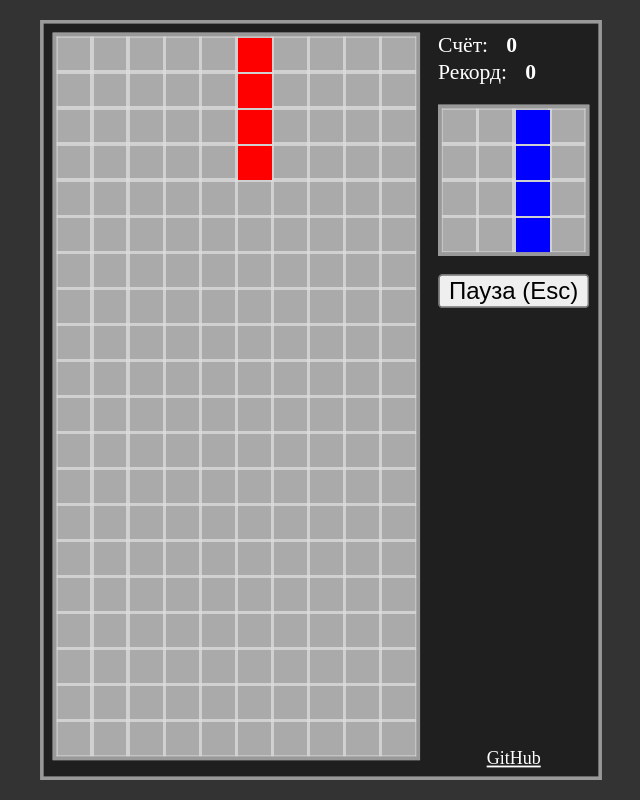
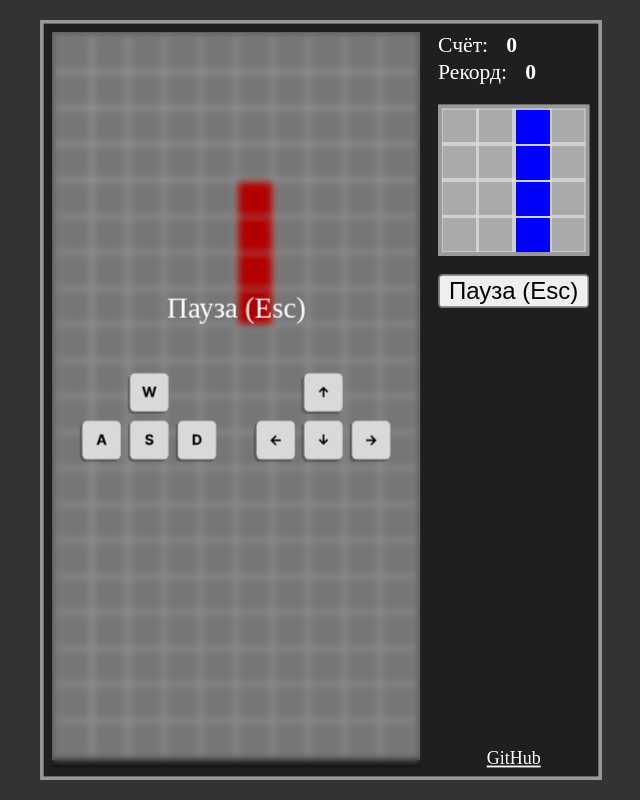
Before and after one commit to vicimpa/tetris-steam, a website built with Vite: page src/index.html in a window 1280 px wide. Both pictures are taken after a click on the button "Пауза (Esc)". Shown: the whole page, without its empty margins (319-959 px from the left). Built offline with nearby package versions, Linux system fonts and the light colour scheme.

Commit message:
Fix controller and append rules

```diff
--- a/src/index.css
+++ b/src/index.css
@@ -62,6 +62,18 @@ canvas {
   backdrop-filter: blur(2px);
   opacity: 0;
   transition: 0.3s;
+  flex-direction: column;
+}
+
+.pause::after {
+  content: ' ';
+  background: url('/img/keys.svg');
+  display: block;
+  width: 100%;
+  background-repeat: no-repeat;
+  background-position: center;
+  background-size: contain;
+  padding-bottom: 50%;
 }
 
 .pause.show {
--- a/src/index.ts
+++ b/src/index.ts
@@ -1,3 +1,4 @@
 import { GameEngine } from "./lib/GameEngine";
+import { makeController } from "./lib/makeController";
 
 new GameEngine('#app').start();
--- a/src/lib/GameEngine.ts
+++ b/src/lib/GameEngine.ts
@@ -3,11 +3,19 @@ import { Figure } from "./Figure";
 import { getRandomFigure } from "./FigureStore";
 import { GameMap } from "./GameMap";
 import { GameRenderer } from "./GameRenderer";
-import { Keyboard } from "./Keyboard";
+import { makeController } from "./makeController";
 
 export class GameEngine {
   #score = 0;
   #hiScore = +(localStorage.getItem('hiscore') ?? '0');
+
+  #ctrl = makeController({
+    'keyUp': ['ArrowUp', 'w', 'W'],
+    'keyDown': ['ArrowDown', 's', 'S'],
+    'keyLeft': ['ArrowLeft', 'a', 'A'],
+    'keyRight': ['ArrowRight', 'd', 'D'],
+    'pause': ['Escape', 'Space']
+  });
 
   get score() { return this.#score; }
   set score(v) {
@@ -22,7 +30,6 @@ export class GameEngine {
   }
 
   appendScores = [0, 100, 300, 700, 1500];
-  keyboard = new Keyboard();
 
   figure: Figure = getRandomFigure();
   nexFigure: Figure = getRandomFigure();
@@ -79,18 +86,13 @@ export class GameEngine {
     side.appendChild(this.gapElement);
     side.appendChild(this.githubLink);
 
-    addEventListener('keydown', ({ key }) => {
-      if (key === 'Escape')
-        this.togglePause();
-    });
-
     addEventListener('resize', () => {
       this.resize(app);
     });
 
-    this.pauseButton.addEventListener('click', this.togglePause);
-
-    this.togglePause();
+    this.pauseButton.addEventListener('click', () => {
+      this.pause = !this.pause;
+    });
   }
 
   @Bind()
@@ -104,12 +106,6 @@ export class GameEngine {
 
     const scale = Math.min((W - p * 2) / w, (H - p * 2) / h);
     elem.style.transform = `scale(${scale})`;
-  }
-
-  @Bind()
-  togglePause() {
-    this.pause = !this.pause;
-    this.pauseElement.classList[this.pause ? 'add' : 'remove']('show');
   }
 
   @Bind()
@@ -172,14 +168,38 @@ export class GameEngine {
   }
 
   @Bind()
+  checkPause() {
+    const show = 'show';
+    const { classList } = this.pauseElement;
+
+    if (this.pause && !classList.contains(show))
+      classList.add(show);
+    if (!this.pause && classList.contains(show))
+      classList.remove(show);
+  }
+
+  @Bind()
   tick() {
     if (!this.work)
       return;
 
+    const {
+      keyUp,
+      keyDown,
+      keyLeft,
+      keyRight,
+      pause,
+    } = this.#ctrl;
+
     requestAnimationFrame(this.tick);
 
-    const { figure, keyboard } = this;
+    const { figure } = this;
     const time = performance.now();
+
+    if (pause.isSingle()) {
+      this.pause = !this.pause;
+    }
+    this.checkPause();
 
     const { previewTick, previewMove } = this;
     if (this.pause) {
@@ -191,25 +211,24 @@ export class GameEngine {
     let speed = this.speed;
     let moveSpeed = 100;
 
-    if (keyboard.down('ArrowDown'))
+    if (keyDown.isDown())
       speed = 50;
 
-    if (keyboard.single('ArrowUp'))
+    if (keyUp.isSingle())
       this.rotate();
 
     if (
-      keyboard.single('ArrowLeft') ||
-      keyboard.single('ArrowRight')
+      keyLeft.isSingle() || keyRight.isSingle()
     ) this.previewMove = time;
 
-    if (keyboard.single('ArrowDown'))
+    if (keyDown.isSingle())
       this.previewTick = time - speed;
 
     if (time >= previewMove + moveSpeed) {
-      if (keyboard.down('ArrowLeft')) {
+      if (keyLeft.isDown()) {
         this.move(-1);
         this.previewMove = time;
-      } else if (keyboard.down('ArrowRight')) {
+      } else if (keyRight.isDown()) {
         this.move(1);
         this.previewMove = time;
       } else {
--- a/src/lib/Keyboard.ts
+++ /dev/null
@@ -1,55 +0,0 @@
-import { Bind } from "./Bind";
-
-export class Keyboard {
-  #map = new Map<string, boolean>();
-  #clicked = new Map<string, boolean>();
-
-  constructor() {
-    addEventListener('keydown', this.keyDown);
-    addEventListener('keyup', this.keyUp);
-    addEventListener('blur', this.unfocus);
-  }
-
-  down(e: string) {
-    return this.#map.get(e) || false;
-  }
-
-  up(e: string) {
-    return !this.down(e);
-  }
-
-  single(e: string) {
-    if (this.#map.get(e) && !this.#clicked.get(e)) {
-      this.#clicked.set(e, true);
-      return true;
-    } else {
-      return false;
-    }
-  }
-
-  @Bind()
-  keyDown(e: KeyboardEvent) {
-    if (e.repeat)
-      return;
-
-    this.#map.set(e.key, true);
-    this.#clicked.set(e.key, false);
-  }
-
-  @Bind()
-  keyUp(e: KeyboardEvent) {
-    if (e.repeat)
-      return;
-
-    this.#map.set(e.key, false);
-    this.#clicked.set(e.key, false);
-  }
-
-  @Bind()
-  unfocus() {
-    for (let [key] of this.#map.entries()) {
-      this.#map.set(key, false);
-      this.#clicked.set(key, false);
-    }
-  }
-}
--- /dev/null
+++ b/src/lib/makeController.ts
@@ -0,0 +1,76 @@
+const keymap = new Map<string, boolean>();
+
+addEventListener('keydown', ({ key }) => {
+  keymap.set(key, true);
+});
+addEventListener('keyup', ({ key }) => {
+  keymap.set(key, false);
+});
+
+interface IControllerConfig {
+  [key: string]: string[];
+}
+
+interface IKeyCtl {
+  isDown(): boolean;
+  isUp(): boolean;
+  isSingle(): boolean;
+  isEvery(n: number): boolean;
+}
+
+export const makeController = (
+  <T extends IControllerConfig>(opt: T) => {
+
+    return Object
+      .entries(opt)
+      .reduce((acc, [key, value]: [keyof T, string[]]) => {
+        const state = {
+          pressed: false,
+          lastClick: 0
+        };
+
+        acc[key] = {
+          isDown() {
+            return !!value.filter(key => keymap.get(key)).length;
+          },
+          isUp() {
+            return !this.isDown();
+          },
+          isSingle() {
+            if (!state.pressed && this.isDown()) {
+              state.pressed = true;
+              return true;
+            }
+
+            if (!this.isDown())
+              state.pressed = false;
+
+            return false;
+          },
+          isEvery(n) {
+            const time = performance.now();
+
+            if (this.isDown()) {
+              if (!state.lastClick) {
+                state.lastClick = time;
+                return true;
+              }
+
+              if (state.lastClick + n < time) {
+                state.lastClick = time;
+                return true;
+              }
+
+              return false;
+            } else {
+              state.lastClick = 0;
+              return false;
+            }
+          }
+        };
+
+
+        return acc;
+      }, {} as { [key in keyof T]: IKeyCtl });
+  }
+);
```
Also changed, not shown: src/img/keys.svg (added).
